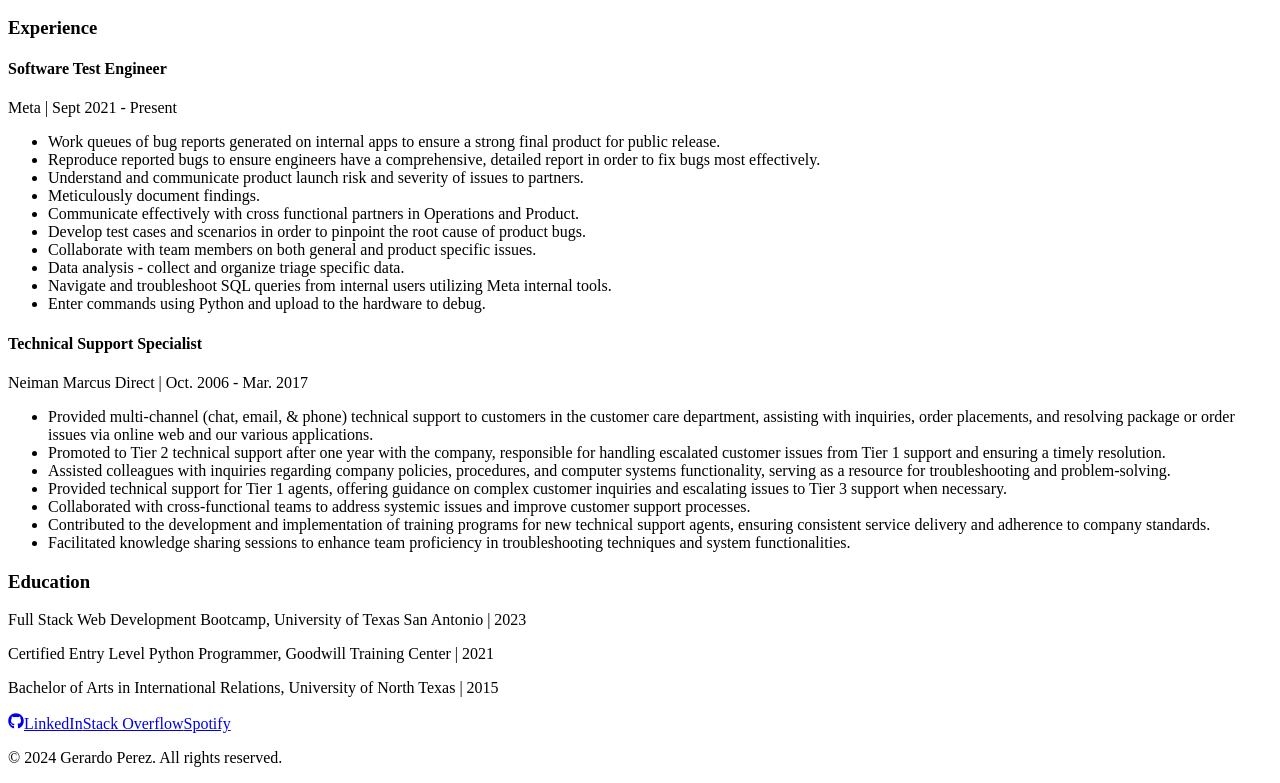
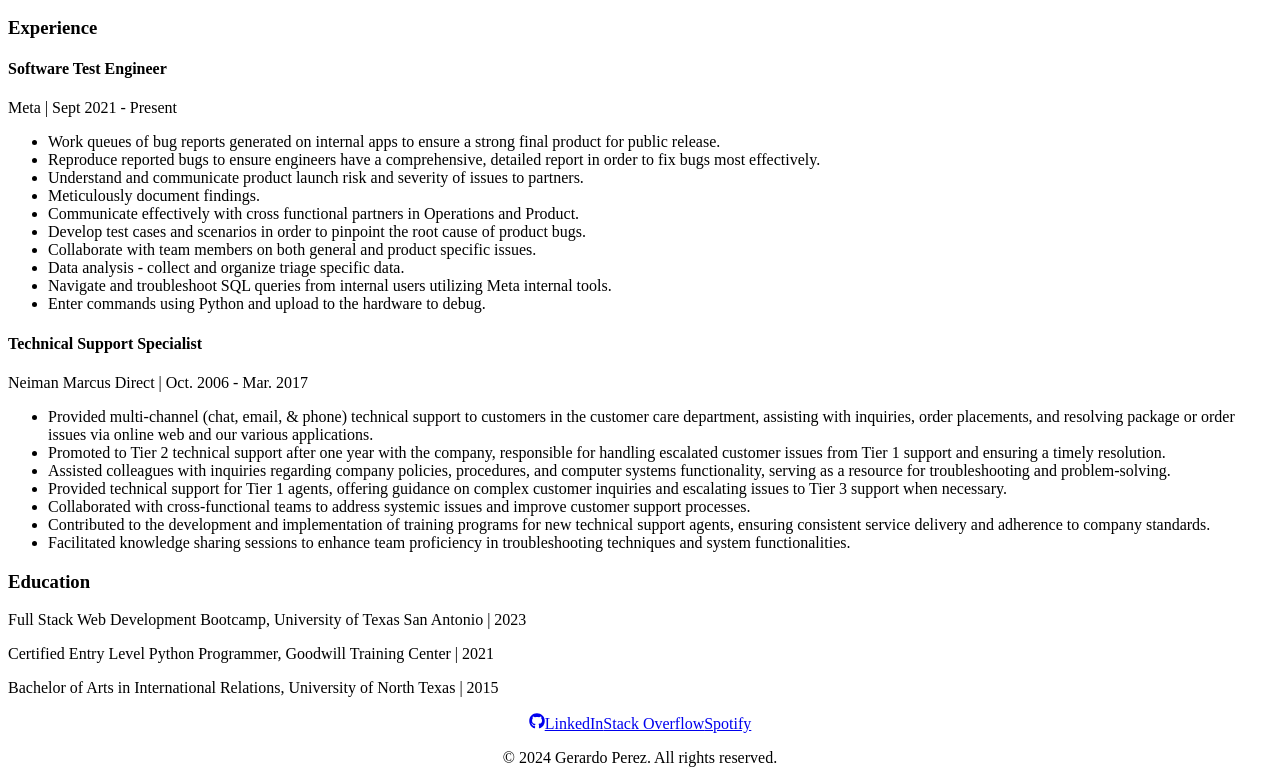
Before and after one commit to Gera1313/react-portfolio-2, a React (Vite) app: page /resume in a window 1280 px wide. Shown: the part 478-1261 px from the top of the page. Built offline with nearby package versions, Linux system fonts and the light colour scheme.

Commit message:
text align

```diff
--- a/src/styles/Footer.css
+++ b/src/styles/Footer.css
@@ -1,3 +1,7 @@
 .icon {
     transition: transform 0.2s ease;
 }
+
+.footer {
+    text-align: center;
+}
```
